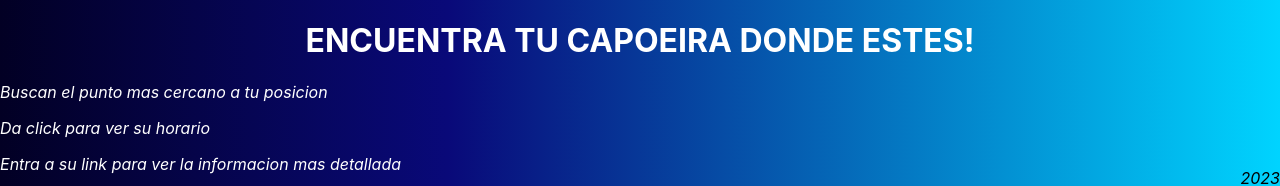
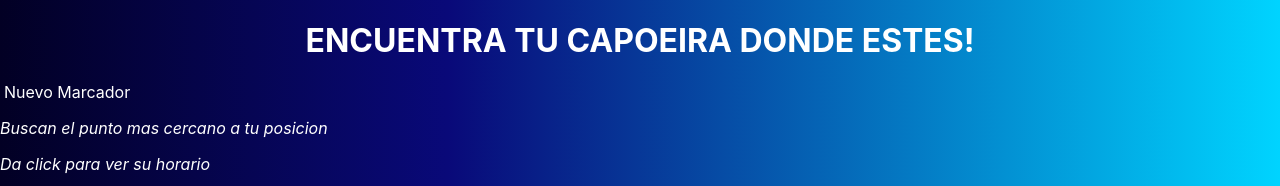
Before and after one commit to Gali1917/CapoeiraMap, a React (Create React App) app: page / in a window 1280 px wide. Shown: the top 186 px of the page. Built offline with nearby package versions, Linux system fonts and the light colour scheme.

Commit message:
Add/Gali1917/Boton nuevo marcador

```diff
--- a/src/App.js
+++ b/src/App.js
@@ -5,6 +5,7 @@ import Menu from './pages/IndexPage/Menu';
 import MapView from './pages/IndexPage/MapView';
 import NuevoPin from './pages/pines/NuevoPin';
 import { Routes, Route, Link } from 'react-router-dom';
+
 
 function App() {
   return (
@@ -15,6 +16,7 @@ function App() {
         </h1>
       </header>
       <main>
+        <Link to="/nuevo-pin">Nuevo Marcador</Link>
         <Routes>
           <Route path="/" element={<Menu />}/>
           {/* <Route path="/" element={<MapView />}/> */}
```
